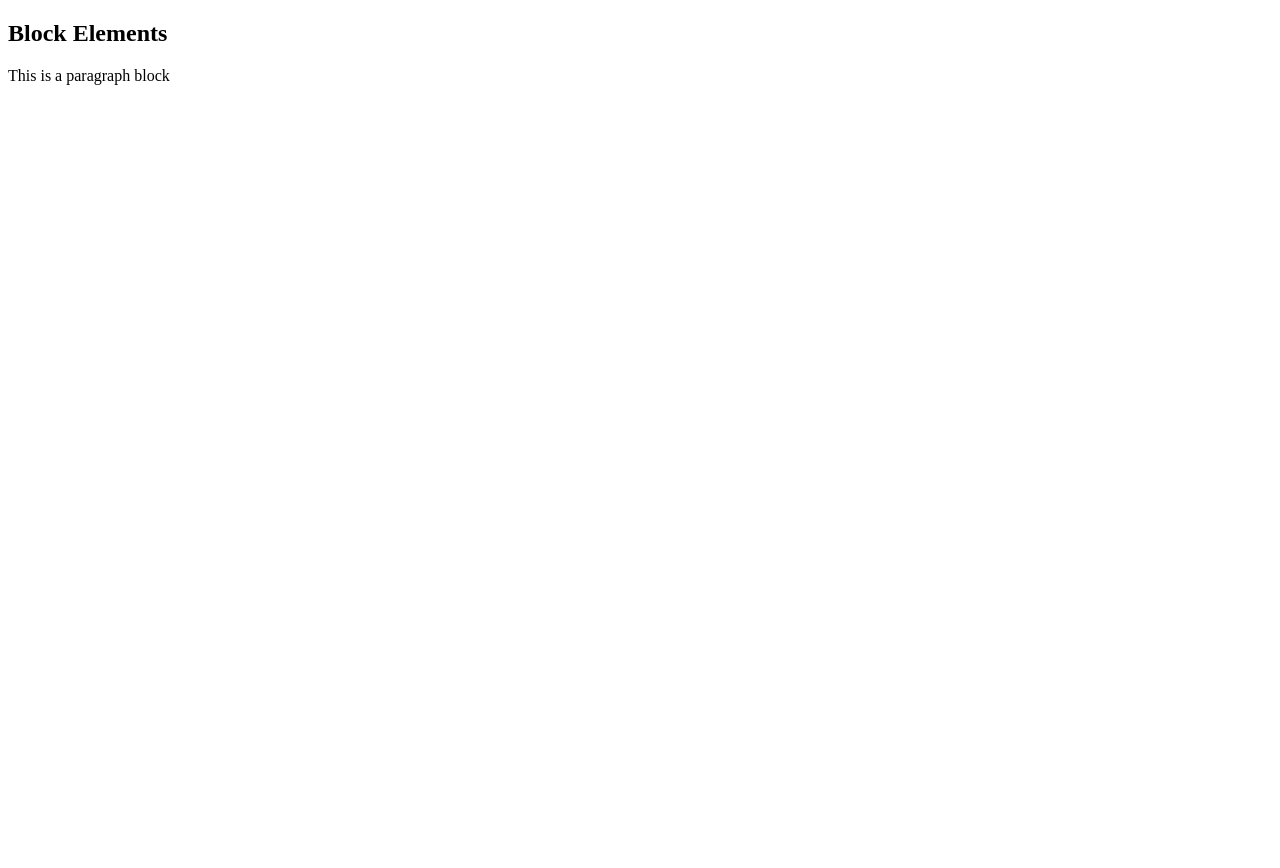
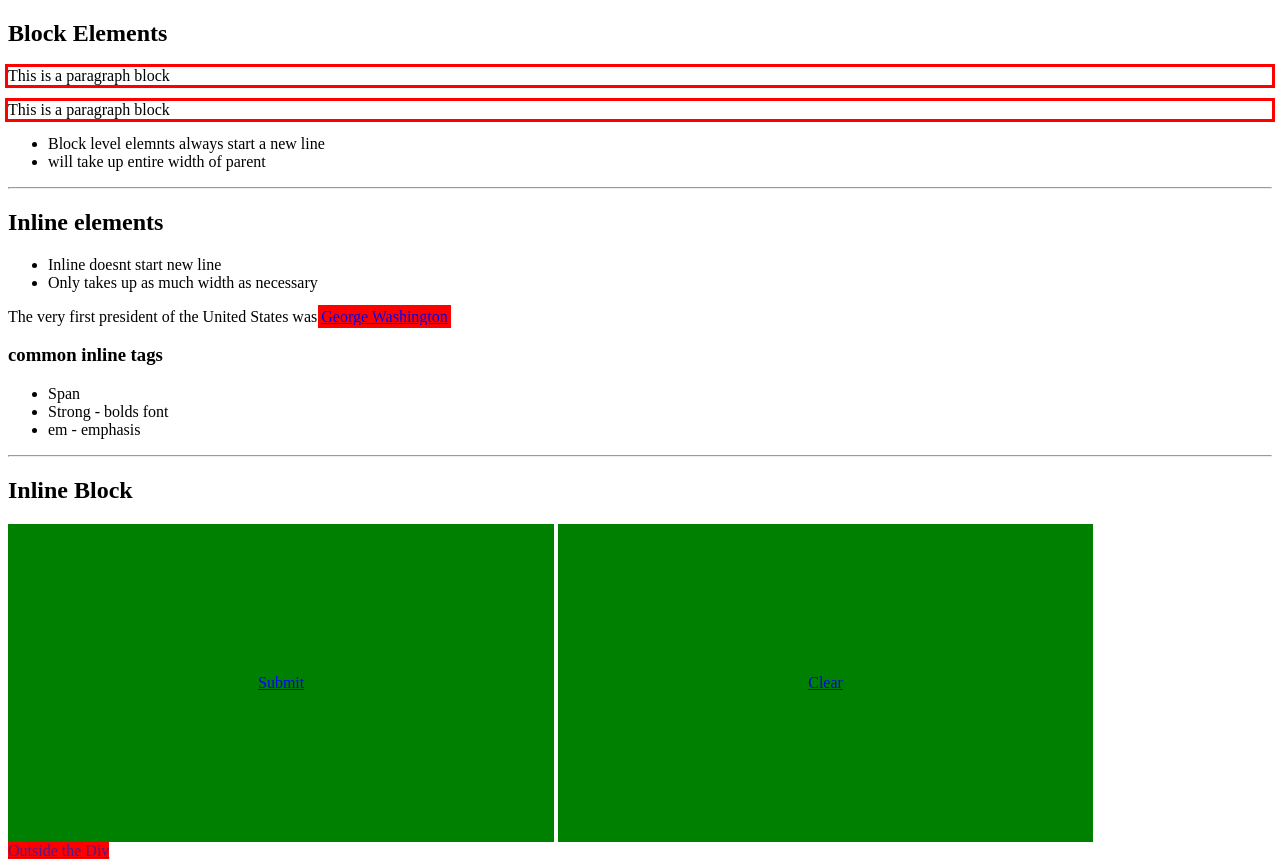
Before and after one commit to tkilada/sdb-unit1, a plain HTML site: page Lessons/CSS-Basics/inline-vs-block.html in a window 1280 px wide. Before the commit the page ends 800 px from the top, so only its background shows below. Drawn offline with Linux system fonts and the light colour scheme.

Commit message:
2 commit

```diff
--- /dev/null
+++ b/Challenges/two_truths_and_a_lie/sheets.css
@@ -0,0 +1,27 @@
+h1 {
+    color: lightgreen;
+    text-align: center;
+}
+h3 {
+    color: blue;
+}
+p{
+    color: red;
+}
+.box{
+    margin-top: 15px;
+    border-style: solid;
+    display: inline-block;
+    border-width: thick;
+    width: 200px;
+    height: 250px;
+    border-radius: 25px;
+    background-color: lightgray;
+    }
+section{
+    background-color: gray;
+    text-align: center;
+    border-style: solid;
+    border-radius: 25px;
+    border-width: thick;
+}
--- /dev/null
+++ b/Lessons/CSS-Basics/inline-vs-block.css
@@ -0,0 +1,25 @@
+.outline-box{
+    outline: 3px solid red;
+}
+
+div > a{
+    background-color: green;
+    /* padding-left:  250px;
+    padding-right: 250px;
+    padding-top:150px;
+    padding-bottom: 150px; */
+    padding: 150px 250px 150px 250px;
+    /* around like clock, top right bottom left*/
+
+    /* padding : 150px 250px; */
+    display: inline-block;
+
+}
+
+a{
+    background-color: red;
+}
+
+div > a:hover{
+    background-color: peru;
+}
--- a/Lessons/CSS-Basics/inline-vs-block.html
+++ b/Lessons/CSS-Basics/inline-vs-block.html
@@ -1,16 +1,61 @@
 <!DOCTYPE html>
 <html lang="en">
   <head>
-    <meta charset="UTF-8">
-    <meta http-equiv="X-UA-Compatible" content="IE=edge">
-    <meta name="viewport" content="width=device-width, initial-scale=1.0">
+    <meta charset="UTF-8" />
+    <meta http-equiv="X-UA-Compatible" content="IE=edge" />
+    <meta name="viewport" content="width=device-width, initial-scale=1.0" />
     <title>Inline vs Block Examples</title>
+    <!-- style example on html file -->
+    <!-- <style>
+      /* CSS IN HERE */
+      .outline-box {
+        outline: 3px solid red;
+      }
+    </style> -->
+    <!-- links css code to html -->
+    <link rel="stylesheet" href="inline-vs-block.css">
   </head>
   <body>
     <section>
       <!-- Block Elements -->
       <h2>Block Elements</h2>
-       <p style = "outline : 3px"> This is a paragraph block</p>
+      <!-- if find self repeating styling code, need to make a class -->
+      <!-- Example of inline styling <p class="outline: 3px solid red"> This is a paragraph block</p> -->
+      <p class="outline-box">This is a paragraph block</p>
+      <p class="outline-box">This is a paragraph block</p>
+      <ul>
+        <li>Block level elemnts always start a new line</li>
+        <li>will take up entire width of parent</li>
+      </ul>
+    </section>
+    <section>
+        <!-- inline elements -->
+        <hr>
+        <h2>Inline elements</h2>
+        <ul>
+            <li> Inline doesnt start new line</li>
+            <li>Only takes up as much width as necessary</li>
+        </ul>
+        <!-- inline tags such as <a>tags doesnt start new line -->
+        <p> The very first president of the United States was <a class="outline-box" href="#">George Washington</a></p>
+
+        <h3>common inline tags</h3>
+            <ul>
+                <li>Span</li>
+                <li>Strong - bolds font</li>
+                <li>em - emphasis</li>
+            </ul>
+
+    </section>
+    <section>
+        <!-- Inline Block -->
+        <hr>
+        <h2>Inline Block</h2>
+        <div>
+            <a href="#">Submit</a>
+            <a href="#">Clear</a>
+        </div>
+        <a href="">Outside the Div</a>
     </section>
   </body>
 </html>
```
Also changed, not shown: Challenges/two_truths_and_a_lie/index.html (+12 -7 lines). Lines whose indentation alone changed are shown as unchanged.
